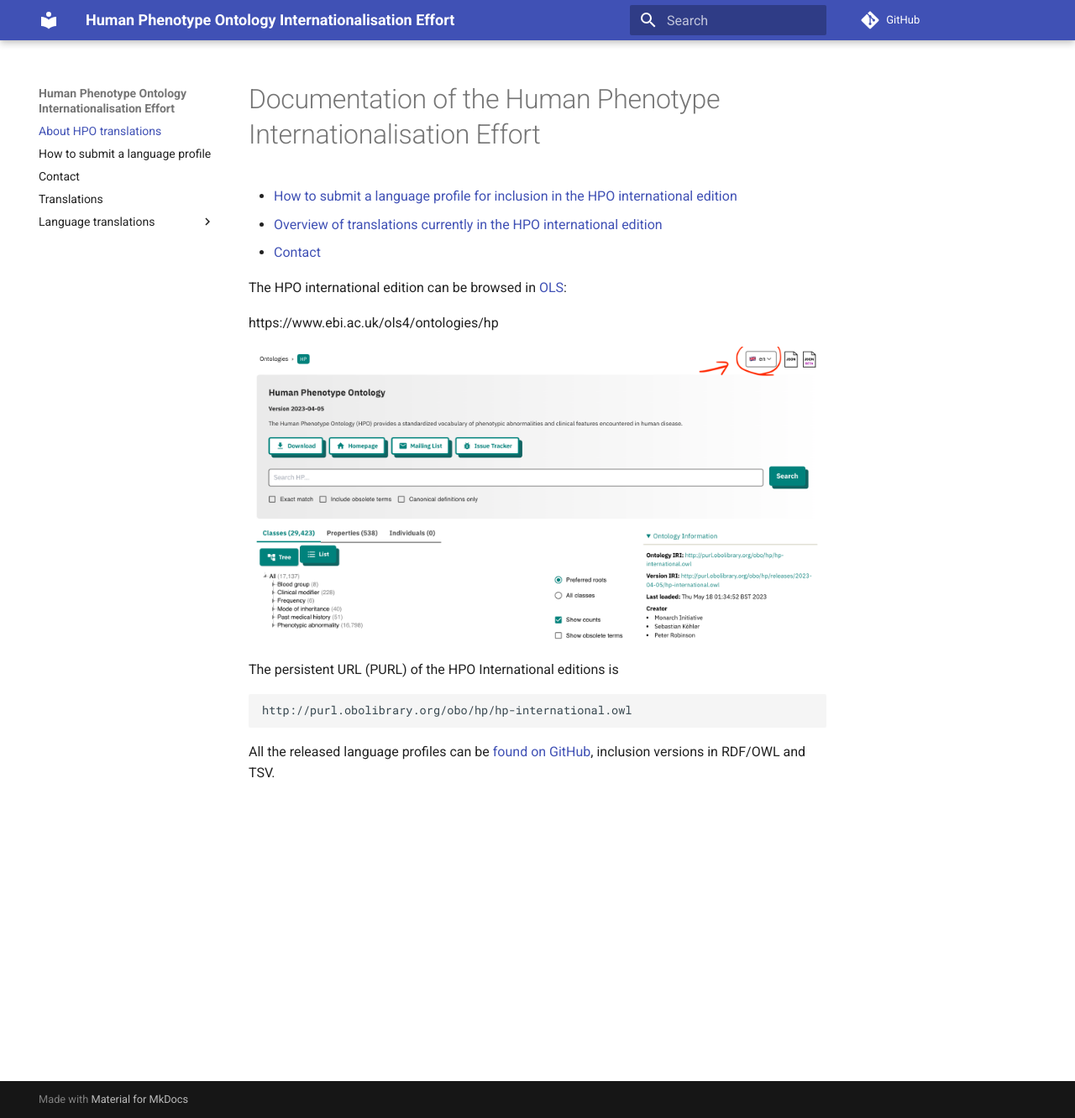
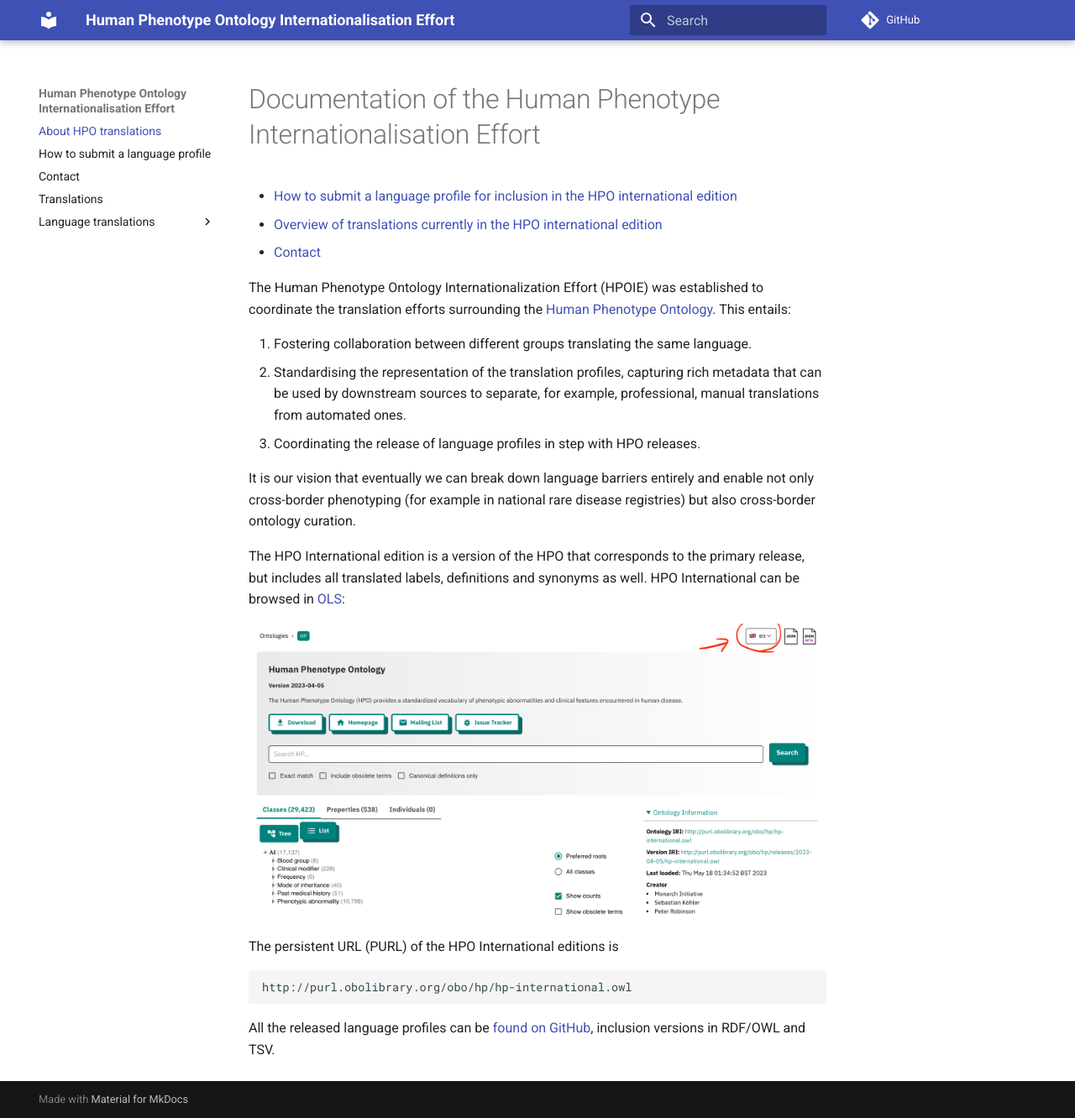
Before and after one commit to obophenotype/hpo-translations, an MkDocs documentation site: the page built from docs/index.md, in a window 1280 px wide and 1332 px high. Shown: the whole window at 84% size. Built offline with MkDocs 1.6.1 and Material for MkDocs 9.7.7, drawn with Linux system fonts in a browser that asks for light colours; comment, search, counter and statistics services are not loaded.

Commit message:
Update index.md

```diff
--- a/docs/index.md
+++ b/docs/index.md
@@ -4,9 +4,18 @@
 - [Overview of translations currently in the HPO international edition](translations.md)
 - [Contact](contact.md)
 
-The HPO international edition can be browsed in [OLS](https://www.ebi.ac.uk/ols4/ontologies/hp):
+The Human Phenotype Ontology Internationalization Effort (HPOIE) was established to coordinate the
+translation efforts surrounding the [Human Phenotype Ontology](https://github.com/obophenotype/human-phenotype-ontology).
+This entails:
 
-https://www.ebi.ac.uk/ols4/ontologies/hp
+1. Fostering collaboration between different groups translating the same language.
+2. Standardising the representation of the translation profiles, capturing rich metadata that can be used by downstream sources to separate, for example, professional, manual translations from automated ones.
+3. Coordinating the release of language profiles in step with HPO releases.
+
+It is our vision that eventually we can break down language barriers entirely and enable not only cross-border phenotyping (for example in national rare disease registries) but also cross-border ontology curation.
+
+The HPO International edition is a version of the HPO that corresponds to the primary release, but includes all translated
+labels, definitions and synonyms as well. HPO International can be browsed in [OLS](https://www.ebi.ac.uk/ols4/ontologies/hp):
 
 ![OLS 4 Screenshot HPO Interational](images/ols.png)
 
```
